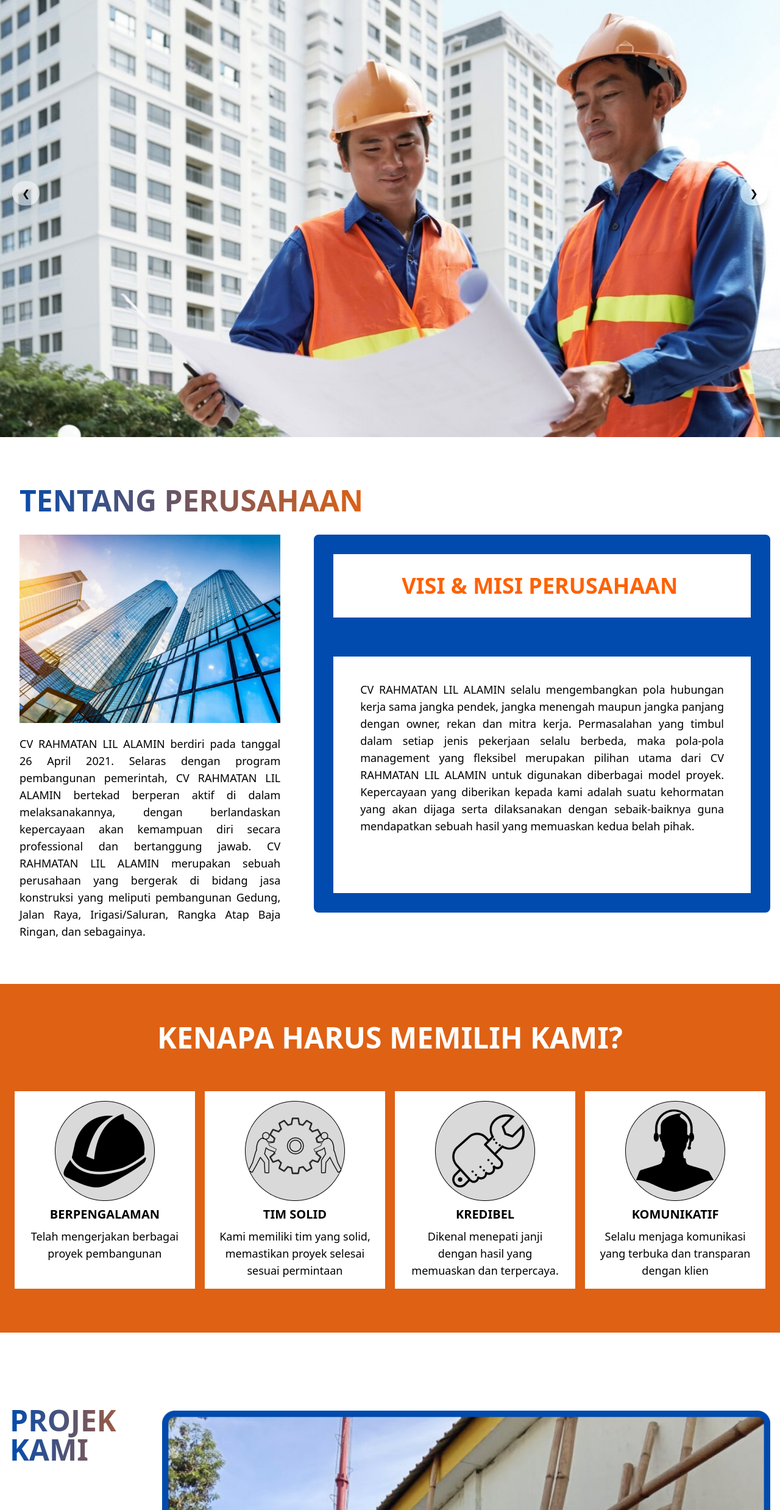
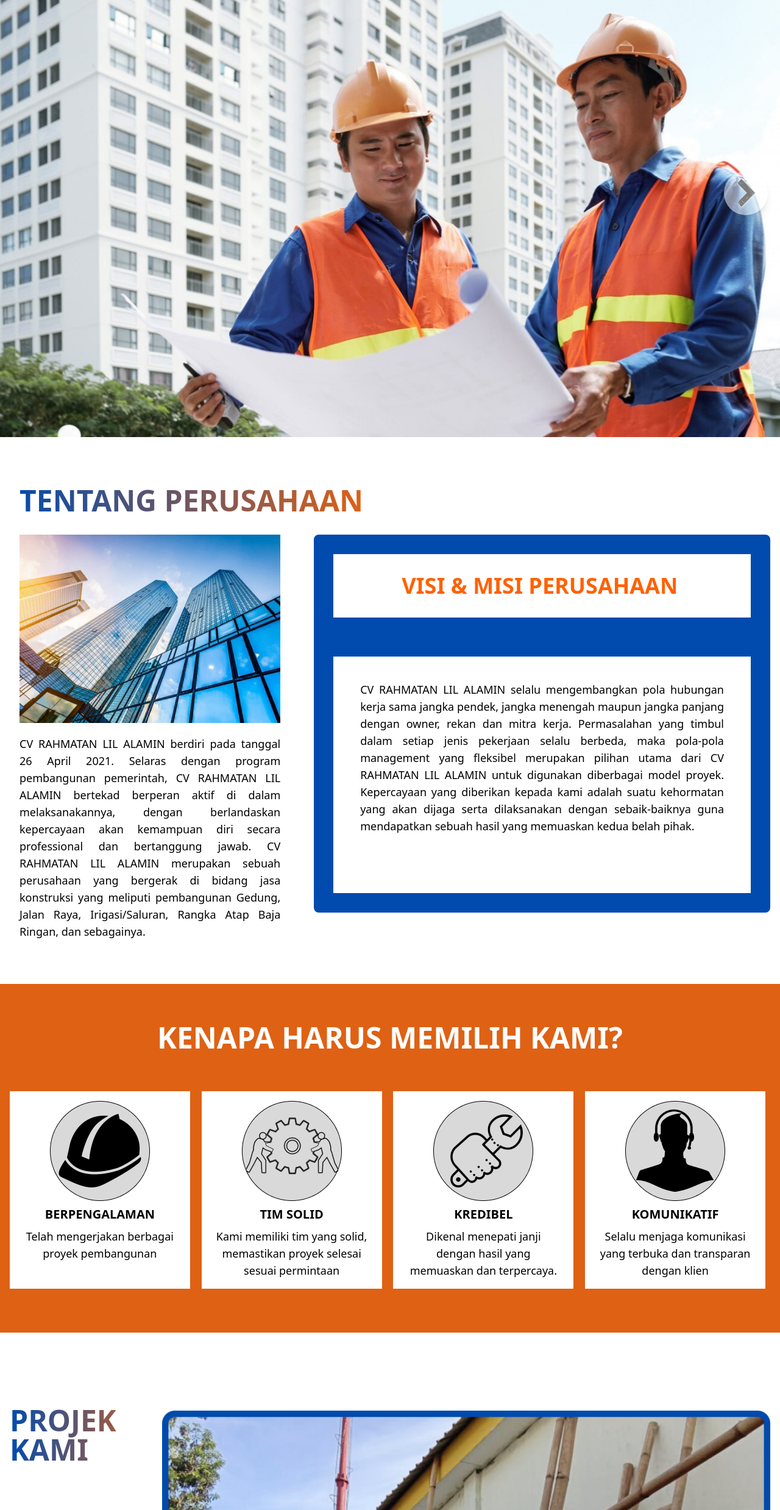
Before and after one commit to Safarqwerty/CV.-RAHMATAN-LIL-ALAMIN, a website: page index.html in a window 1280 px wide. Shown: the part 83-2560 px from the top of the page at 61% size. Drawn offline with Linux system fonts and the light colour scheme.

Commit message:
perbaikan

```diff
--- a/index.html
+++ b/index.html
@@ -78,11 +78,11 @@
             <!-- Navigation Buttons -->
             <button id="prev"
                 class="absolute lg:top-1/2 top-1/2 left-5 transform -translate-y-1/2 bg-white bg-opacity-50 hover:bg-opacity-100 text-black px-4 py-2 rounded-full shadow-lg">
-                &#10094;
+                <img src="./public/img/kiri.png" alt="" class="lg:w-10 w-5 h-9 lg:h-14 ">
             </button>
             <button id="next"
                 class="absolute lg:top-1/2 top-1/2 right-5 transform -translate-y-1/2 bg-white bg-opacity-50 hover:bg-opacity-100 text-black px-4 py-2 rounded-full shadow-lg">
-                &#10095;
+                <img src="./public/img/kanan.png" alt="" class="lg:w-10 w-5 h-9 lg:h-14">
             </button>
         </div>
     </section>
@@ -133,31 +133,38 @@
                         MEMILIH KAMI?</h2>
                 </div>
             </div>
-            <div class="w-full">
-                <div class="flex flex-wrap justify-between">
-                    <div class="mx-2 py-4 px-5 mb-2 bg-white text-center flex flex-col items-center lg:w-75">
+            <div class="w-full overflow-x-scroll">
+                <div class="flex flex-nowrap justify-between">
+                    <div
+                        class="mr-2 py-4 px-5 mb-2 bg-white text-center flex flex-col items-center lg:w-75 w-full flex-shrink-0">
                         <img src="./public/img/pengalaman.png" alt="Berpengalaman">
                         <h3 class="font-bold text-xl mt-2">BERPENGALAMAN</h3>
                         <p class="text-lg mt-2">Telah mengerjakan berbagai proyek pembangunan</p>
                     </div>
-                    <div class="mx-2 py-4 px-5 mb-2 bg-white text-center flex flex-col items-center lg:w-75">
+                    <div
+                        class="mx-2 py-4 px-5 mb-2 bg-white text-center flex flex-col items-center lg:w-75 w-full flex-shrink-0">
                         <img src="./public/img/solid.png" alt="Tim Solid">
                         <h3 class="font-bold text-xl mt-2">TIM SOLID</h3>
                         <p class="text-lg mt-2">Kami memiliki tim yang solid, memastikan proyek selesai sesuai
                             permintaan</p>
                     </div>
-                    <div class="mx-2 py-4 px-5 mb-2 bg-white text-center flex flex-col items-center lg:w-75">
+                    <div
+                        class="mx-2 py-4 px-5 mb-2 bg-white text-center flex flex-col items-center lg:w-75 w-full flex-shrink-0">
                         <img src="./public/img/kredibel.png" alt="Kredibel">
                         <h3 class="font-bold text-xl mt-2">KREDIBEL</h3>
                         <p class="text-lg mt-2">Dikenal menepati janji dengan hasil yang memuaskan dan terpercaya.</p>
                     </div>
-                    <div class="mx-2 py-4 px-5 mb-2 bg-white text-center flex flex-col items-center lg:w-75">
+                    <div
+                        class="mx-2 py-4 px-5 mb-2 bg-white text-center flex flex-col items-center lg:w-75 w-full flex-shrink-0">
                         <img src="./public/img/komunikatif.png" alt="Komunikatif">
                         <h3 class="font-bold text-xl mt-2">KOMUNIKATIF</h3>
                         <p class="text-lg mt-2">Selalu menjaga komunikasi yang terbuka dan transparan dengan klien</p>
                     </div>
                 </div>
             </div>
+
+
+
         </div>
     </section>
     <!-- /clinet section -->
@@ -196,7 +203,7 @@
                     <h2
                         class="font-bold text-xl lg:text-4xl text-white mb-5 mt-10 underline decoration-2 underline-offset-8">
                         JELAJAHI</h2>
-                    <a href="#" class="block hover:text-white">Home</a>
+                    <a href="#" class="block hover:text-white">Beranda</a>
                     <a href="#" class="block hover:text-white">Profil Perusahaan</a>
                     <a href="#" class="block hover:text-white">Layanan</a>
                     <a href="#" class="block hover:text-white">Galeri</a>
--- a/public/js/script.js
+++ b/public/js/script.js
@@ -18,19 +18,29 @@ window.addEventListener('click', function (e) {
 // Slider section hero
 let currentIndex = 0;
 
+const prevButton = document.getElementById('prev');
+const nextButton = document.getElementById('next');
+const slider = document.getElementById('slider');
+const slides = slider.children.length;
+
+function updateButtons() {
+    prevButton.classList.toggle('hidden', currentIndex === 0);
+    nextButton.classList.toggle('hidden', currentIndex === slides - 1);
+}
+
 document.getElementById('next').addEventListener('click', () => {
-    const slider = document.getElementById('slider');
-    const slides = slider.children.length;
     currentIndex = (currentIndex + 1) % slides;
     slider.style.transform = `translateX(-${currentIndex * 100}%)`;
+    updateButtons();
 });
 
 document.getElementById('prev').addEventListener('click', () => {
-    const slider = document.getElementById('slider');
-    const slides = slider.children.length;
     currentIndex = (currentIndex - 1 + slides) % slides;
     slider.style.transform = `translateX(-${currentIndex * 100}%)`;
+    updateButtons();
 });
+
+updateButtons();
 
 //pojek
 document.addEventListener("DOMContentLoaded", function () {
```
Also changed, not shown: public/css/style.css, public/img/kanan.png (added), public/img/kiri.png.
